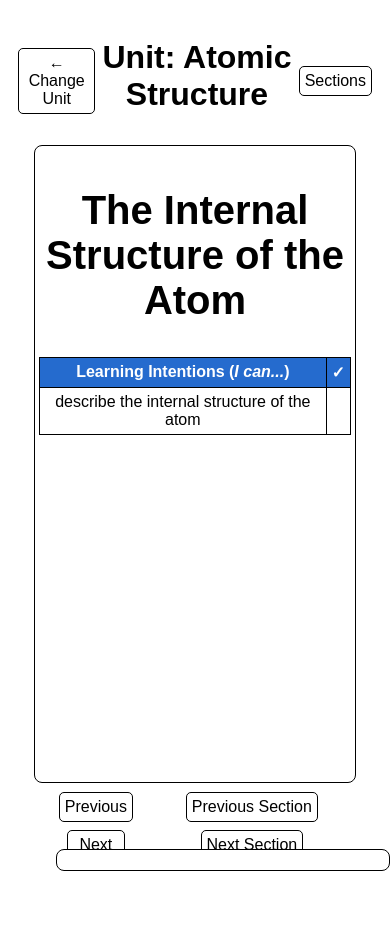
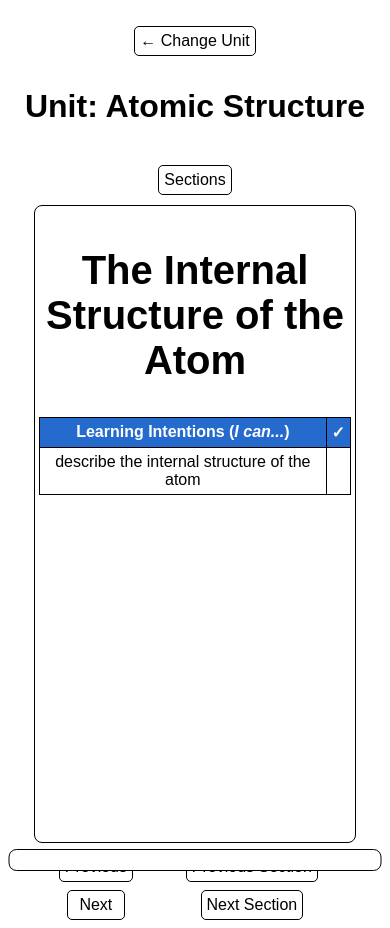
Before and after one commit to AxiomaticAtom/LearningLab, a plain HTML site: page units/atomicStructure.html in a window 390 px wide. Both pictures are taken after a click on the link "Sections". Before the commit the page ends 871 px from the top, so only its background shows below. Drawn offline with Linux system fonts and the light colour scheme.

Commit message:
Update stylesheet.css

```diff
--- a/css/stylesheet.css
+++ b/css/stylesheet.css
@@ -261,3 +261,22 @@ summary .mainTable1 {
   align-items: center;
   padding: 10px;
 }
+
+@media (max-width: 768px) {
+  #unitHeader {
+    flex-direction: column;
+    gap: 10px;
+  }
+
+  #sectionsMenu {
+    position: absolute;
+    top: 100%;
+    right: 50%; /* Puts the right edge at the center */
+
+    /* This shifts the menu left by exactly 50% of its own width */
+    transform: translateX(50%);
+
+    /* Optional: prevent it from being too wide on a phone */
+    width: 90vw;
+  }
+}
```
